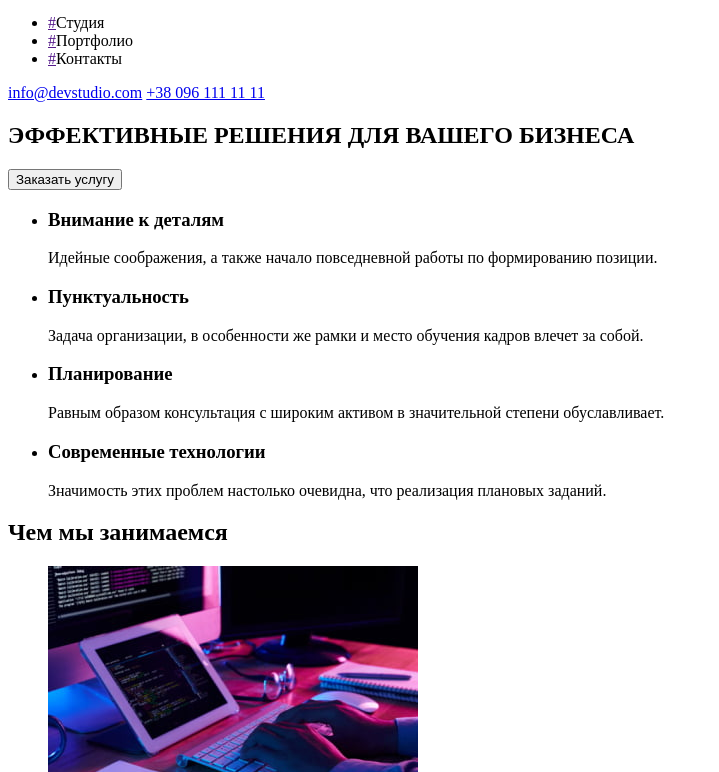
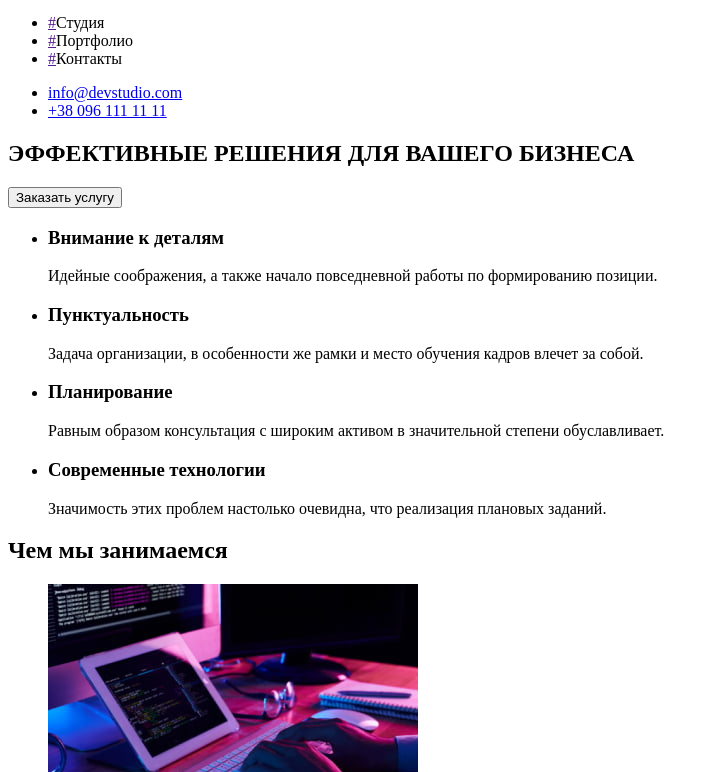
Before and after one commit to Pleomax07/goit-markup-hw-01, a plain HTML site: page index.html in a window 1280 px wide. Shown: the part 28-800 px from the top of the page, without its empty margins (0-719 px from the left). Drawn offline with Linux system fonts and the light colour scheme.

Commit message:
Исправил код

```diff
--- a/index.html
+++ b/index.html
@@ -27,8 +27,13 @@
             </ul>
         </nav>
         <div class="header-group">
-            <a href="mailto:info@devstudio.com">info@devstudio.com</a>
-            <a href="tel:+380961111111">+38 096 111 11 11</a>
+            <ul>
+                <li><a href="mailto:info@devstudio.com">info@devstudio.com</a>
+                 </li>
+                <li><a href="tel:+380961111111">+38 096 111 11 11</a>
+                </li>
+
+            </ul>
 
         </div>
     </header>
```
